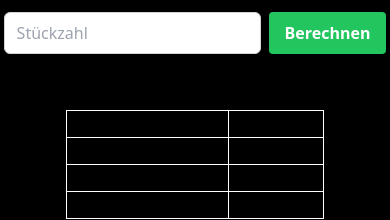
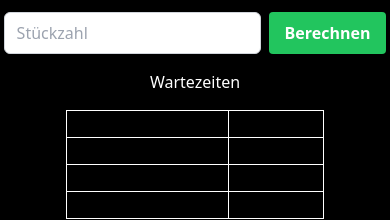
Before and after one commit to SimonHoefling/LSTG-Calculator, a Next.js app: page / in a window 390 px wide. Shown: the part 361-581 px from the top of the page. Built offline with nearby package versions, Linux system fonts and the light colour scheme.

Commit message:
Changed a text color to check why it breaks in production on phone

```diff
--- a/pages/index.tsx
+++ b/pages/index.tsx
@@ -48,7 +48,7 @@ export default function Home() {
             </button>
           </div>
         </div>
-        <h2 className='text-center my-4'>Wartezeiten</h2>
+        <h2 className='text-center my-4 text-white'>Wartezeiten</h2>
 
         {/* Centered Table with 2 columns and 3 rows */}
         <div className="my-4 flex justify-center">
```
Also changed, not shown: 1 other file (tests, documents, lock files or other folders).
